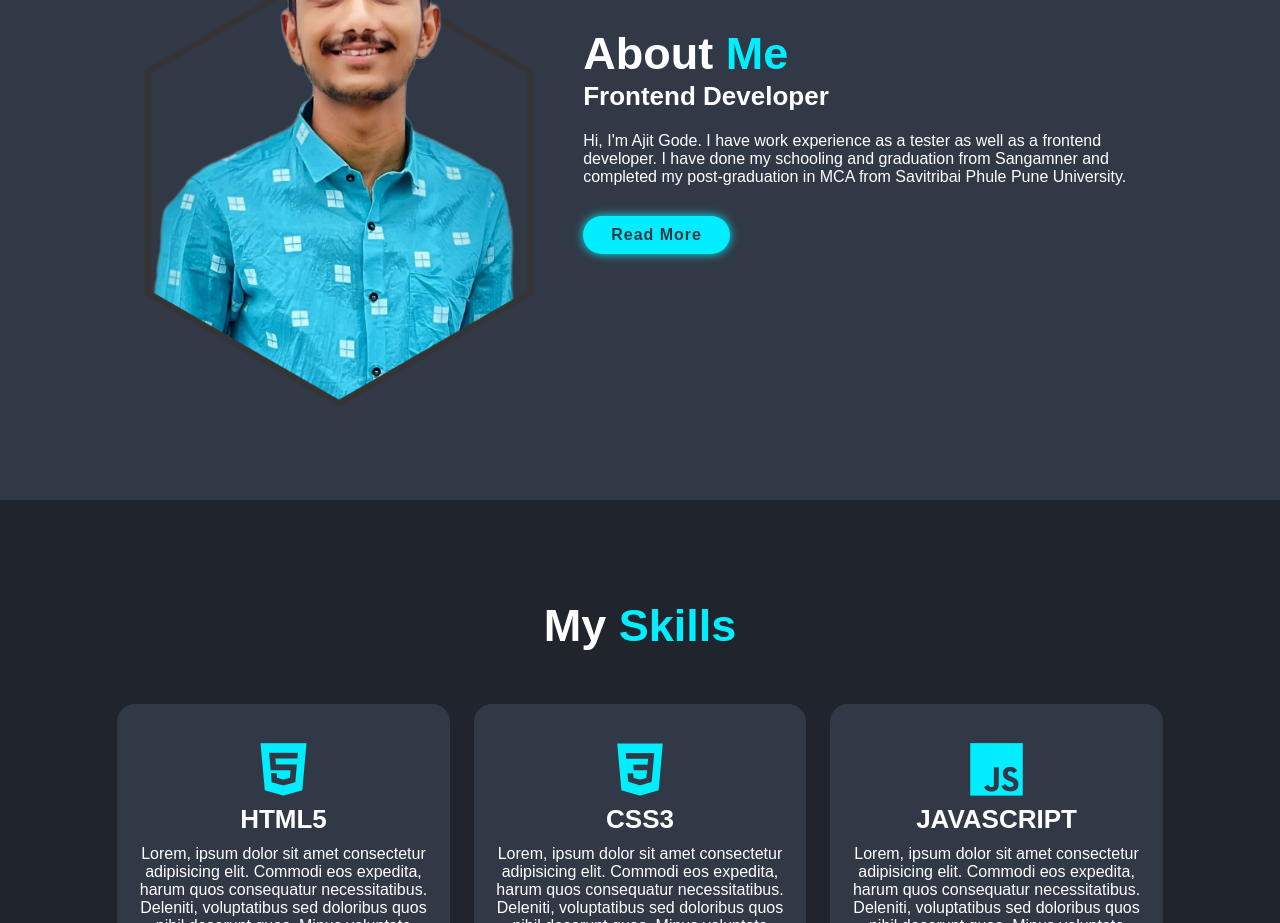
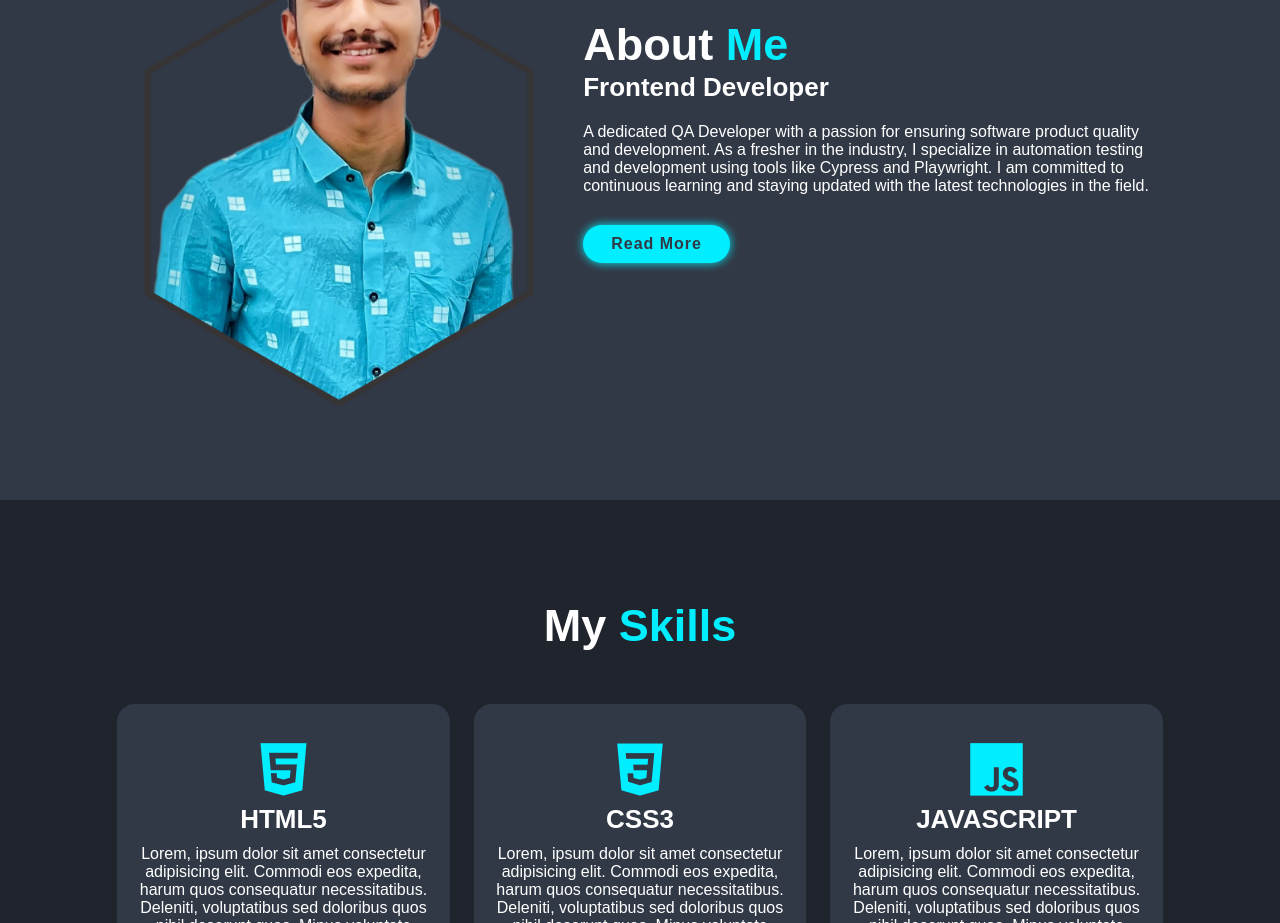
Before and after one commit to AjitGode/Portfolio_React, a React (Create React App) app: page / in a window 1280 px wide. Shown: the part 1100-2023 px from the top of the page. Built offline with nearby package versions, Linux system fonts and the light colour scheme; a web font is replaced by a local one.

Commit message:
Update about sec

```diff
--- a/src/components/About.js
+++ b/src/components/About.js
@@ -11,7 +11,7 @@ const About = ()=>{
         <div className="about-content">
           <h2 className="heading">About <span>Me</span></h2>
           <h3>Frontend Developer</h3>
-          <p>Hi, I'm Ajit Gode. I have work experience as a tester as well as a frontend developer. I have done my schooling and graduation from Sangamner and completed my post-graduation in MCA from Savitribai Phule Pune University.</p>
+          <p>A dedicated QA Developer with a passion for ensuring software product quality and development. As a fresher in the industry, I specialize in automation testing and development using tools like Cypress and Playwright. I am committed to continuous learning and staying updated with the latest technologies in the field.</p>
           <a href="https://www.linkedin.com/in/ajit-gode-566495157/" target="_blank" rel="noopener noreferrer" className="btn">Read More</a>
         </div>
       </section>
```
